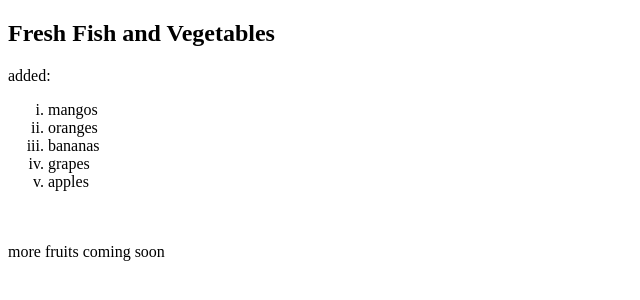
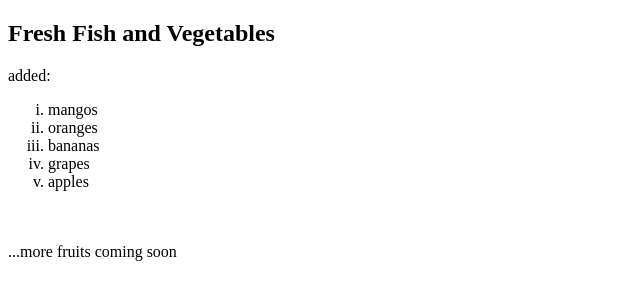
Before and after one commit to rmRK5/green, a plain HTML site: page index.html in a window 1280 px wide. Shown: the full height of the page, 0-640 px from the left. Drawn offline with Linux system fonts and the light colour scheme.

Commit message:
added dots

```diff
--- a/index.html
+++ b/index.html
@@ -14,7 +14,7 @@
         <li>bananas</li>
         <li>grapes</li>
         <li>apples</li><br><br></ol>
-        more fruits coming soon
+        ...more fruits coming soon
     </p>
 </body>
 </html>
```
